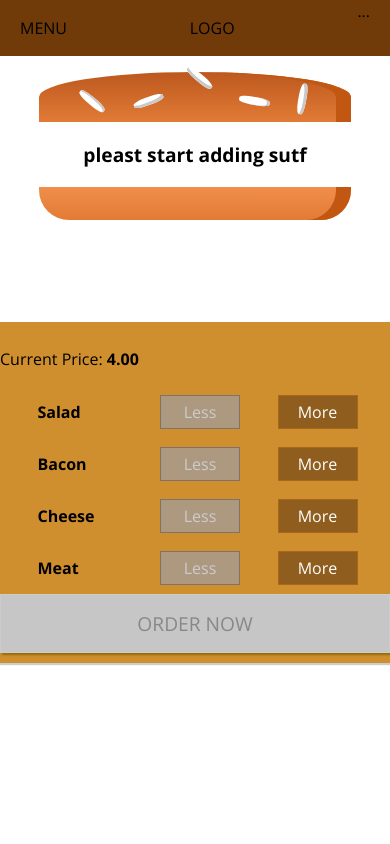
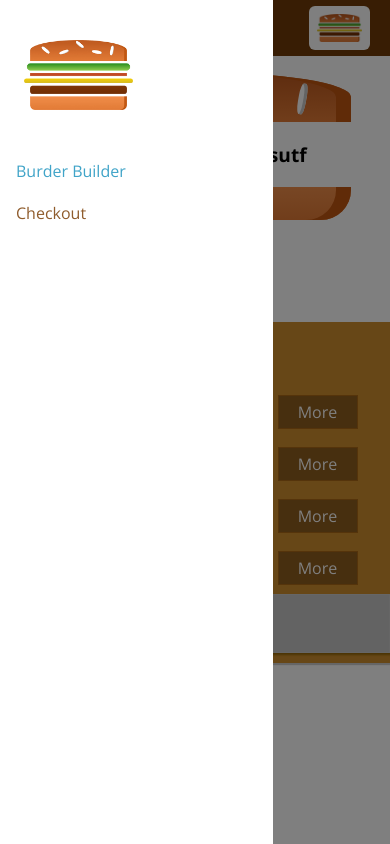
Before and after one commit to inin19/react-burgerbuilder, a React (Create React App) app: page / in a window 390 px wide. Built offline with nearby package versions, Linux system fonts and the light colour scheme.

Commit message:
added mobile first layout

```diff
--- a/src/components/Layout/Layout.js
+++ b/src/components/Layout/Layout.js
@@ -1,17 +1,31 @@
-import React from 'react';
+import React, { Component } from 'react';
 import Aux from '../../hoc/Aux';
 import classes from './Layout.module.css';
 import Toolbar from './../Navigation/Toolbar/Toolbar';
+import SideDrawer from './../Navigation/SideDrawer/SideDrawer';
 
 
-const layout = (props) => (
-  <Aux>
-    <Toolbar />
-    <main className={classes.Content}>
-      {props.children}
-    </main>
-  </Aux>
+class Layout extends Component {
 
-);
+  state = {
+    showSideDrawer: true
+  };
 
-export default layout;
+  sideDrawerClosedHander = () => {
+    this.setState({ showSideDrawer: false });
+  }
+
+  render() {
+    return (
+      <Aux>
+        <Toolbar />
+        <SideDrawer open={this.state.showSideDrawer} closed={this.sideDrawerClosedHander} />
+        <main className={classes.Content}>
+          {this.props.children}
+        </main>
+      </Aux>
+    );
+  }
+}
+
+export default Layout;
--- /dev/null
+++ b/src/components/Logo/Logo.js
@@ -0,0 +1,12 @@
+import React from 'react';
+import burgerLogo from '../../assets/images/burger-logo.png';
+import classes from './Logo.module.css';
+
+const logo = (props) => (
+  <div className={classes.Logo} style={{ height: props.height }} >
+    <img src={burgerLogo} alt="Myburger" />
+  </div>
+);
+
+
+export default logo;
--- /dev/null
+++ b/src/components/Logo/Logo.module.css
@@ -0,0 +1,11 @@
+.Logo {
+  background-color: white;
+  padding: 8px;
+  height: 100%;
+  box-sizing: border-box;
+  border-radius: 6px;
+}
+
+.Logo img {
+  height: 100%;
+}
--- /dev/null
+++ b/src/components/Navigation/NavigationItems/NavigationItem/NavigationItem.js
@@ -0,0 +1,12 @@
+import React from 'react';
+import classes from './NavigationItem.module.css';
+
+const navigationItem = (props) => (
+  <li className={classes.NavigationItem}>
+    <a href={props.link} className={props.active ? classes.active : null}>
+      {props.children}
+    </a>
+  </li>
+);
+
+export default navigationItem;
--- /dev/null
+++ b/src/components/Navigation/NavigationItems/NavigationItem/NavigationItem.module.css
@@ -0,0 +1,44 @@
+.NavigationItem {
+  margin: 10px 0;
+  box-sizing: border-box;
+  width: 100%;
+}
+
+.NavigationItem a {
+  color: #8f5c2c;
+  text-decoration: none;
+  width: 100%;
+  box-sizing: border-box;
+  display: block;
+}
+
+.NavigationItem a:hover,
+.NavigationItem a:active,
+.NavigationItem a.active {
+  color: #40a4c8;
+}
+
+@media (min-width: 500px) {
+  .NavigationItem {
+    margin: 0;
+    display: flex;
+    height: 100%;
+    width: auto;
+    align-items: center;
+  }
+
+  .NavigationItem a {
+    color: white;
+    height: 100%;
+    padding: 16px 10px;
+    border-bottom: 4px solid transparent;
+  }
+
+  .NavigationItem a:hover,
+  .NavigationItem a:active,
+  .NavigationItem a.active {
+    background-color: #8f5c2c;
+    border-bottom: 4px solid #40a4c8;
+    color: white;
+  }
+}
--- /dev/null
+++ b/src/components/Navigation/NavigationItems/NavigationItems.js
@@ -0,0 +1,13 @@
+import React from 'react';
+import NavigationItem from './NavigationItem/NavigationItem';
+import classes from './NavigationItems.module.css';
+
+
+const navigationItems = () => (
+    <ul className={classes.NavigationItems}>
+        <NavigationItem link='/' active>Burder Builder</NavigationItem>
+        <NavigationItem link='/'>Checkout</NavigationItem>
+    </ul>
+);
+
+export default navigationItems;
--- /dev/null
+++ b/src/components/Navigation/NavigationItems/NavigationItems.module.css
@@ -0,0 +1,15 @@
+.NavigationItems {
+  margin: 0;
+  padding: 0;
+  list-style: none;
+  display: flex;
+  flex-flow: column;
+  align-items: center;
+  height: 100%;
+}
+
+@media (min-width: 500px) {
+  .NavigationItems {
+    flex-flow: row;
+  }
+}
--- /dev/null
+++ b/src/components/Navigation/SideDrawer/SideDrawer.js
@@ -0,0 +1,36 @@
+import React from 'react';
+import Logo from './../../Logo/Logo';
+import NavigationItems from './../NavigationItems/NavigationItems';
+import classes from './SideDrawer.module.css';
+import Backdrop from './../../UI/Backdrop/Backdrop';
+import Aux from './../../../hoc/Aux';
+
+const sideDrawer = (props) => {
+
+  // ...
+
+  let attachedClasses = [classes.SideDrawer, classes.Close];
+
+  if (props.open) {
+    attachedClasses = [classes.SideDrawer, classes.Open];
+  }
+
+
+  return (
+
+    <Aux>
+      <Backdrop show={props.open} clicked={props.closed} />
+      <div className={attachedClasses.join(' ')}>
+        <div className={classes.Logo}>
+          <Logo />
+        </div>
+
+        <nav>
+          <NavigationItems></NavigationItems>
+        </nav>
+      </div>
+    </Aux>
+
+  );
+};
+export default sideDrawer;
--- /dev/null
+++ b/src/components/Navigation/SideDrawer/SideDrawer.module.css
@@ -0,0 +1,32 @@
+.SideDrawer {
+  position: fixed;
+  width: 280px;
+  max-width: 70%;
+  height: 100%;
+  left: 0;
+  top: 0;
+  z-index: 200;
+  background-color: white;
+  padding: 32px 16px;
+  box-sizing: border-box;
+  transition: transform 0.3s ease-out;
+}
+
+@media (min-width: 500px) {
+  .SideDrawer {
+    display: none;
+  }
+}
+
+.Open {
+  transform: translateX(0);
+}
+
+.Close {
+  transform: translateX(-100%);
+}
+
+.Logo {
+  height: 11%;
+  margin-bottom: 32px;
+}
--- a/src/components/Navigation/Toolbar/Toolbar.js
+++ b/src/components/Navigation/Toolbar/Toolbar.js
@@ -1,12 +1,17 @@
 import React from 'react';
 import classes from './Toolbar.module.css';
+import Logo from '../../Logo/Logo';
+import NavigationItems from './../NavigationItems/NavigationItems';
 
 const toolbar = (props) => (
   <header className={classes.Toolbar}>
     <div>MENU</div>
-    <div>LOGO</div>
-    <nav>
-      ...
+    <div className={classes.Logo}>
+      <Logo />
+    </div>
+
+    <nav className={classes.DesktopOnly}>
+      <NavigationItems />
     </nav>
   </header>
 );
--- a/src/components/Navigation/Toolbar/Toolbar.module.css
+++ b/src/components/Navigation/Toolbar/Toolbar.module.css
@@ -16,3 +16,13 @@
 .Toolbar nav {
   height: 100%;
 }
+
+.Logo {
+  height: 80%;
+}
+
+@media (max-width: 499px) {
+  .DesktopOnly {
+    display: none;
+  }
+}
```
Also changed, not shown: src/assets/images/burger-logo.png (added).
